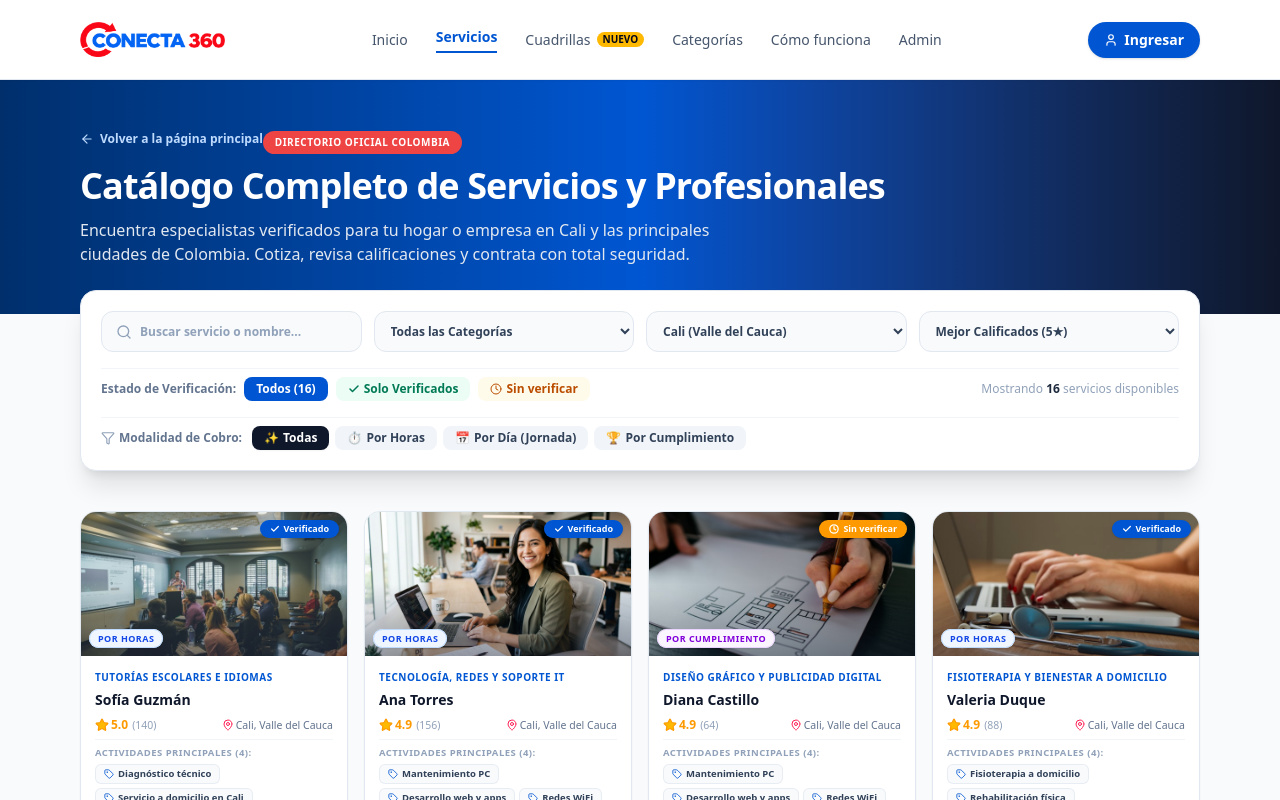
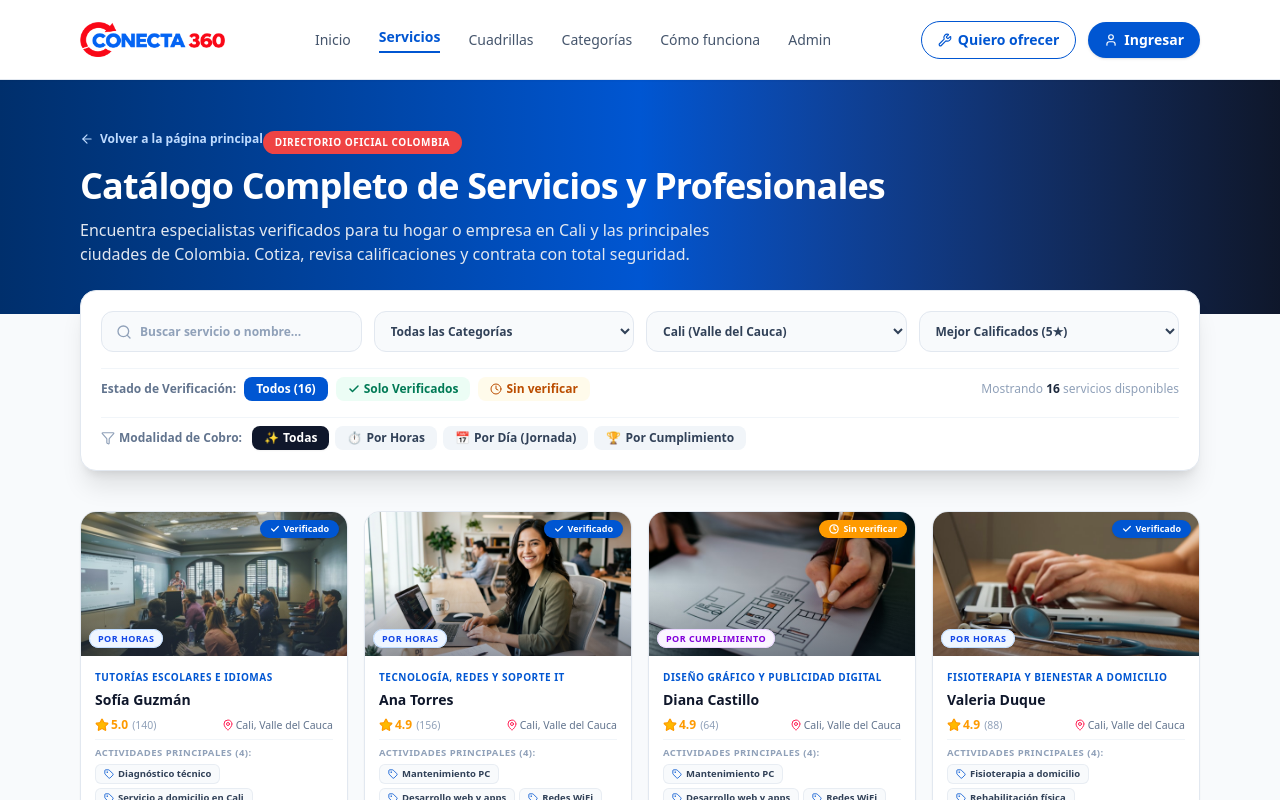
Before and after one commit to SarriaFreelancer/conecta-360, a Next.js app in the folder frontend/: page /services in a window 1280 px wide. Shown: the top 800 px of the page. Built offline with nearby package versions, Linux system fonts and the light colour scheme; no server answers.

Commit message:
fix: add Quiero ofrecer button to services and cuadrillas navbar and remove Nuevo badge from Cuadrillas

```diff
--- a/frontend/src/app/cuadrillas/page.tsx
+++ b/frontend/src/app/cuadrillas/page.tsx
@@ -437,11 +437,8 @@ export default function CuadrillasPage() {
             <Link href="/services" className="hover:text-[#0056d2] transition-colors">
               Servicios
             </Link>
-            <Link href="/cuadrillas" className="text-[#0056d2] font-bold border-b-2 border-[#0056d2] pb-1 flex items-center space-x-1.5">
-              <span>Cuadrillas</span>
-              <span className="px-1.5 py-0.2 rounded-full bg-amber-400 text-slate-950 text-[10px] font-black uppercase">
-                Nuevo
-              </span>
+            <Link href="/cuadrillas" className="text-[#0056d2] font-bold border-b-2 border-[#0056d2] pb-1">
+              Cuadrillas
             </Link>
             <Link href="/#categorias" className="hover:text-[#0056d2] transition-colors">
               Categorías
@@ -454,23 +451,44 @@ export default function CuadrillasPage() {
             </Link>
           </nav>
 
-          <div className="flex items-center space-x-3">
+          <div className="flex items-center space-x-2 sm:space-x-3">
             {user ? (
+              <div className="flex items-center space-x-2">
                 <Link
                   href="/dashboard"
-                className="px-3.5 py-2 rounded-full bg-blue-50 hover:bg-blue-100 text-[#0056d2] text-xs sm:text-sm font-bold flex items-center space-x-2 border border-blue-200 transition-all shadow-xs"
+                  className="px-2.5 sm:px-3.5 py-1.5 sm:py-2 rounded-full bg-blue-50 hover:bg-blue-100 text-[#0056d2] text-xs sm:text-sm font-bold flex items-center space-x-1.5 sm:space-x-2 border border-blue-200 transition-all shadow-xs"
                 >
                   <span className={`w-2 h-2 rounded-full ${user.isVerified ? 'bg-emerald-500' : 'bg-amber-500'}`} />
-                <span>{user.firstName}</span>
+                  <span className="max-w-[100px] sm:max-w-none truncate">{user.firstName}</span>
                 </Link>
+
+                <button
+                  onClick={() => setActiveTab('ofrecer')}
+                  className="px-3.5 sm:px-4 py-1.5 sm:py-2 rounded-full bg-[#0056d2] hover:bg-[#0046a8] text-white text-xs sm:text-sm font-bold flex items-center space-x-1.5 shadow-sm transition-all"
+                >
+                  <Wrench className="w-3.5 h-3.5" />
+                  <span className="hidden xs:inline sm:inline">Ofrecer Cuadrilla</span>
+                  <span className="xs:hidden sm:hidden">Ofrecer</span>
+                </button>
+              </div>
             ) : (
+              <div className="flex items-center space-x-2 sm:space-x-3">
+                <Link
+                  href="/login?redirect=/cuadrillas?action=ofrecer&action_type=offer"
+                  className="px-3 sm:px-4 py-1.5 sm:py-2 rounded-full border border-[#0056d2] text-[#0056d2] hover:bg-blue-50 text-xs sm:text-sm font-bold flex items-center space-x-1.5 transition-all"
+                >
+                  <Wrench className="w-3.5 h-3.5" />
+                  <span>Quiero ofrecer</span>
+                </Link>
+
                 <Link
                   href="/login?redirect=/cuadrillas"
-                className="px-4 py-2 rounded-full bg-[#0056d2] hover:bg-[#0046a8] text-white text-xs sm:text-sm font-bold flex items-center space-x-1.5 shadow-sm transition-all"
+                  className="px-3.5 sm:px-4 py-1.5 sm:py-2 rounded-full bg-[#0056d2] hover:bg-[#0046a8] text-white text-xs sm:text-sm font-bold flex items-center space-x-1.5 shadow-sm transition-all"
                 >
                   <User className="w-3.5 h-3.5" />
                   <span>Ingresar</span>
                 </Link>
+              </div>
             )}
           </div>
         </div>
--- a/frontend/src/app/dashboard/page.tsx
+++ b/frontend/src/app/dashboard/page.tsx
@@ -611,9 +611,6 @@ function UserDashboardContent() {
               className="text-xs sm:text-sm font-semibold text-slate-600 hover:text-[#0056d2] px-2 py-1 hidden sm:flex items-center space-x-1"
             >
               <span>Cuadrillas</span>
-              <span className="px-1.5 py-0.2 rounded-full bg-amber-400 text-slate-950 text-[9px] font-black uppercase">
-                Nuevo
-              </span>
             </Link>
 
             {/* Acceso directo al Panel de Administración (Categorías, Servicios, Usuarios) */}
--- a/frontend/src/app/page.tsx
+++ b/frontend/src/app/page.tsx
@@ -952,11 +952,8 @@ export default function Home() {
             <Link href="/services" className="hover:text-[#0056d2] transition-colors">
               Servicios
             </Link>
-            <Link href="/cuadrillas" className="hover:text-[#0056d2] transition-colors flex items-center space-x-1.5">
-              <span>Cuadrillas</span>
-              <span className="px-1.5 py-0.2 rounded-full bg-amber-400 text-slate-950 text-[10px] font-black uppercase">
-                Nuevo
-              </span>
+            <Link href="/cuadrillas" className="hover:text-[#0056d2] transition-colors">
+              Cuadrillas
             </Link>
             <Link href="#categorias" className="hover:text-[#0056d2] transition-colors">
               Categorías
@@ -1059,12 +1056,9 @@ export default function Home() {
               <Link
                 href="/cuadrillas"
                 onClick={() => setIsMobileMenuOpen(false)}
-                className="py-2 px-3 rounded-lg hover:bg-slate-50 transition-colors flex items-center justify-between"
+                className="py-2 px-3 rounded-lg hover:bg-slate-50 transition-colors"
               >
-                <span>Cuadrillas & Equipos</span>
-                <span className="px-1.5 py-0.2 rounded-full bg-amber-400 text-slate-950 text-[10px] font-black uppercase">
-                  Nuevo
-                </span>
+                Cuadrillas & Equipos
               </Link>
               <Link
                 href="#categorias"
@@ -1489,7 +1483,7 @@ export default function Home() {
           <div className="space-y-1.5 z-10 max-w-2xl">
             <div className="flex items-center space-x-2">
               <span className="px-2.5 py-0.5 rounded-full text-[10px] font-black uppercase tracking-wider bg-amber-400 text-slate-950">
-                Nuevo &bull; Equipos y Cuadrillas
+                Equipos y Cuadrillas Especializadas
               </span>
               <span className="text-xs font-semibold text-blue-200">
                 Contrata múltiples profesionales a la vez en Cali
--- a/frontend/src/app/services/page.tsx
+++ b/frontend/src/app/services/page.tsx
@@ -611,11 +611,8 @@ function ServicesDirectoryContent() {
             <Link href="/services" className="text-[#0056d2] font-bold border-b-2 border-[#0056d2] pb-1">
               Servicios
             </Link>
-            <Link href="/cuadrillas" className="hover:text-[#0056d2] transition-colors flex items-center space-x-1.5">
-              <span>Cuadrillas</span>
-              <span className="px-1.5 py-0.2 rounded-full bg-amber-400 text-slate-950 text-[10px] font-black uppercase">
-                Nuevo
-              </span>
+            <Link href="/cuadrillas" className="hover:text-[#0056d2] transition-colors">
+              Cuadrillas
             </Link>
             <Link href="/#categorias" className="hover:text-[#0056d2] transition-colors">
               Categorías
@@ -628,23 +625,44 @@ function ServicesDirectoryContent() {
             </Link>
           </nav>
 
-          <div className="flex items-center space-x-3">
+          <div className="flex items-center space-x-2 sm:space-x-3">
             {user ? (
+              <div className="flex items-center space-x-2">
                 <Link
                   href="/dashboard"
-                className="px-3.5 py-2 rounded-full bg-blue-50 hover:bg-blue-100 text-[#0056d2] text-xs sm:text-sm font-bold flex items-center space-x-2 border border-blue-200 transition-all shadow-xs"
+                  className="px-2.5 sm:px-3.5 py-1.5 sm:py-2 rounded-full bg-blue-50 hover:bg-blue-100 text-[#0056d2] text-xs sm:text-sm font-bold flex items-center space-x-1.5 sm:space-x-2 border border-blue-200 transition-all shadow-xs"
                 >
                   <span className={`w-2 h-2 rounded-full ${user.isVerified ? 'bg-emerald-500' : 'bg-amber-500'}`} />
-                <span>{user.firstName}</span>
+                  <span className="max-w-[100px] sm:max-w-none truncate">{user.firstName}</span>
                 </Link>
+
+                <Link
+                  href="/dashboard?action=new-service"
+                  className="px-3.5 sm:px-4 py-1.5 sm:py-2 rounded-full bg-[#0056d2] hover:bg-[#0046a8] text-white text-xs sm:text-sm font-bold flex items-center space-x-1.5 shadow-sm transition-all"
+                >
+                  <Wrench className="w-3.5 h-3.5" />
+                  <span className="hidden xs:inline sm:inline">Ofrecer Servicios</span>
+                  <span className="xs:hidden sm:hidden">Ofrecer</span>
+                </Link>
+              </div>
             ) : (
+              <div className="flex items-center space-x-2 sm:space-x-3">
+                <Link
+                  href="/login?redirect=/dashboard?action=new-service&action_type=offer"
+                  className="px-3 sm:px-4 py-1.5 sm:py-2 rounded-full border border-[#0056d2] text-[#0056d2] hover:bg-blue-50 text-xs sm:text-sm font-bold flex items-center space-x-1.5 transition-all"
+                >
+                  <Wrench className="w-3.5 h-3.5" />
+                  <span>Quiero ofrecer</span>
+                </Link>
+
                 <Link
                   href="/login?redirect=/services"
-                className="px-4 py-2 rounded-full bg-[#0056d2] hover:bg-[#0046a8] text-white text-xs sm:text-sm font-bold flex items-center space-x-1.5 shadow-sm transition-all"
+                  className="px-3.5 sm:px-4 py-1.5 sm:py-2 rounded-full bg-[#0056d2] hover:bg-[#0046a8] text-white text-xs sm:text-sm font-bold flex items-center space-x-1.5 shadow-sm transition-all"
                 >
                   <User className="w-3.5 h-3.5" />
                   <span>Ingresar</span>
                 </Link>
+              </div>
             )}
           </div>
         </div>
```
Also changed, not shown: 2 other files (tests, documents, lock files or other folders). Lines whose indentation alone changed are shown as unchanged.
